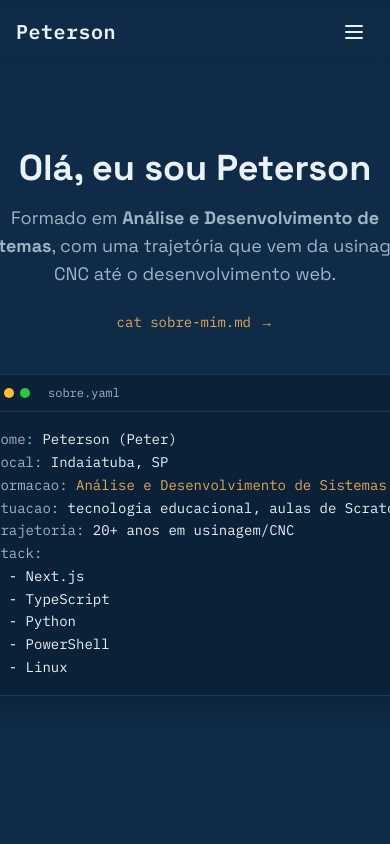
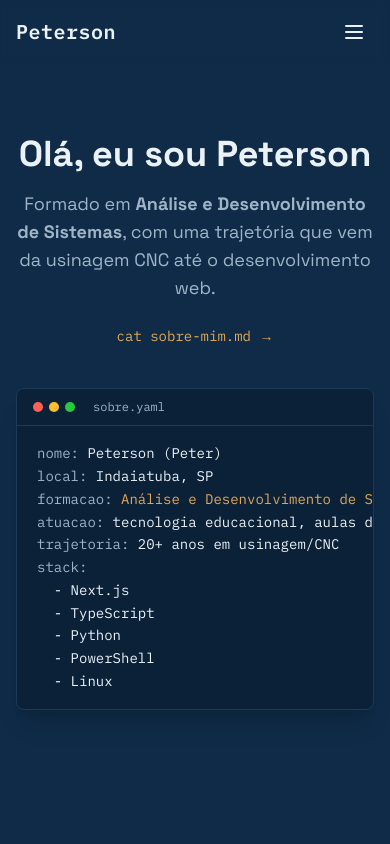
Before and after one commit to petersonros/website, a Next.js app: page / in a window 390 px wide. Shown: the top 844 px of the page. Built offline with nearby package versions, Linux system fonts and the light colour scheme.

Commit message:
Update HeroSection and base styles

```diff
--- a/src/components/sections/HeroSection.tsx
+++ b/src/components/sections/HeroSection.tsx
@@ -6,12 +6,12 @@ export function HeroSection() {
       className="relative overflow-hidden bg-background text-foreground
                  min-h-screen py-32 flex flex-col items-center justify-center px-4"
     >
-      <div className="relative z-10 flex flex-col lg:flex-row items-center gap-10 lg:gap-16 max-w-5xl">
-        <div className="text-center lg:text-left lg:flex-1">
-          <h1 className="text-4xl md:text-6xl font-bold mb-4">
+      <div className="relative z-10 flex flex-col lg:flex-row items-center gap-10 lg:gap-16 w-full max-w-5xl min-w-0">
+        <div className="text-center lg:text-left lg:flex-1 min-w-0 w-full">
+          <h1 className="text-4xl md:text-6xl font-bold mb-4 break-words">
             Olá, eu sou Peterson
           </h1>
-          <p className="text-lg md:text-xl text-muted-foreground max-w-2xl mx-auto lg:mx-0">
+          <p className="text-lg md:text-xl text-muted-foreground max-w-2xl mx-auto lg:mx-0 break-words">
             Formado em <strong>Análise e Desenvolvimento de Sistemas</strong>,
             com uma trajetória que vem da usinagem CNC até o desenvolvimento web.
           </p>
@@ -24,7 +24,7 @@ export function HeroSection() {
         </div>
 
         {/* Painel "sobre" estilo editor de código (CONTEXTO §10) */}
-        <div className="w-full max-w-md text-left rounded-lg border border-border bg-card shadow-xl overflow-hidden lg:flex-1 lg:shrink-0">
+        <div className="w-full max-w-md min-w-0 text-left rounded-lg border border-border bg-card shadow-xl overflow-hidden lg:flex-1 lg:shrink-0">
           <div className="flex items-center gap-1.5 px-4 py-2.5 border-b border-border bg-background/60">
             <span className="w-2.5 h-2.5 rounded-full bg-[#ff5f56]" />
             <span className="w-2.5 h-2.5 rounded-full bg-[#ffbd2e]" />
--- a/src/styles/base.css
+++ b/src/styles/base.css
@@ -8,9 +8,11 @@ html {
   scroll-behavior: smooth;
   -ms-overflow-style: none; /* IE e Edge */
   scrollbar-width: none;     /* Firefox */
+  overflow-x: hidden;
 }
 
 body {
   background: var(--background);
   color: var(--foreground);
+  overflow-x: hidden;
 }
```
